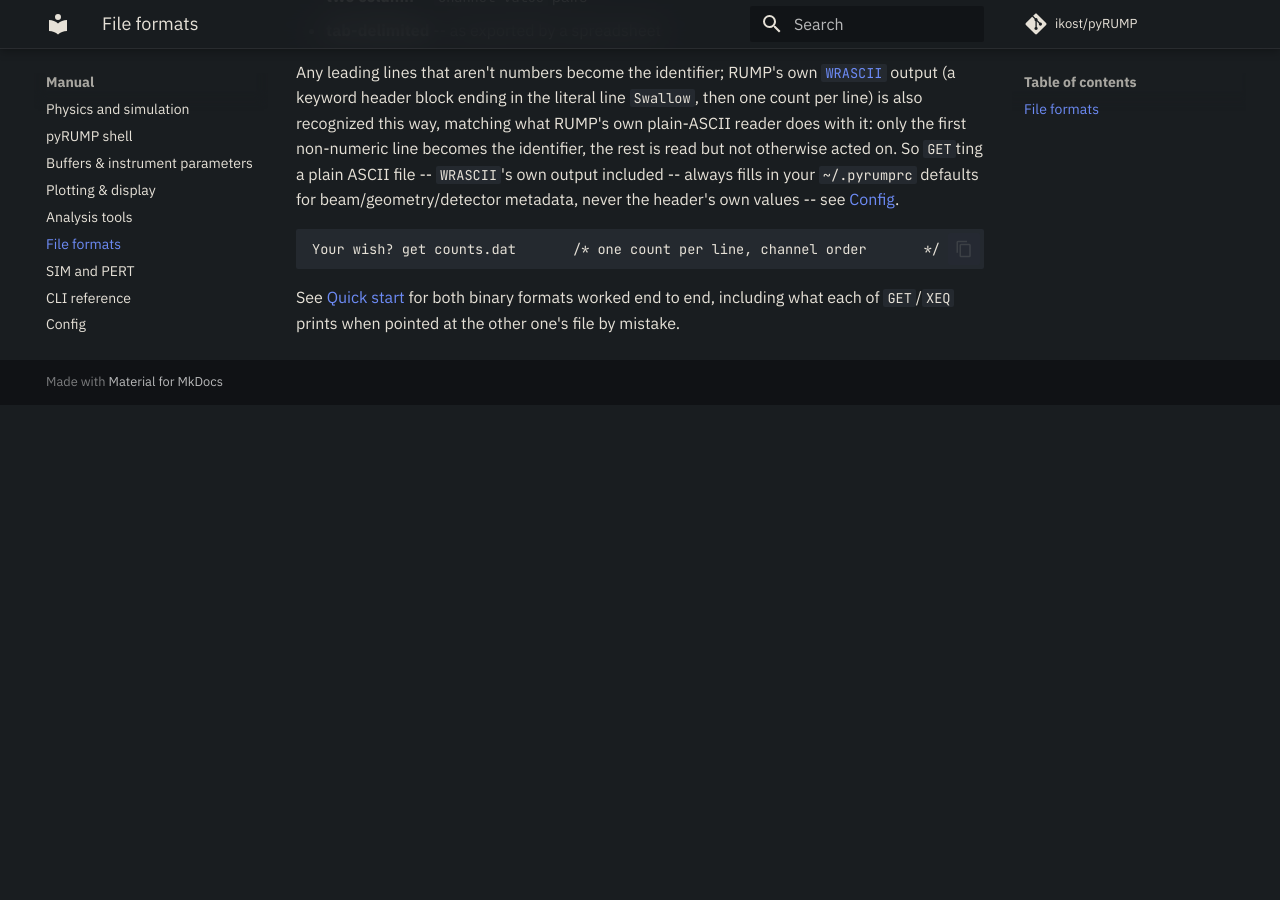
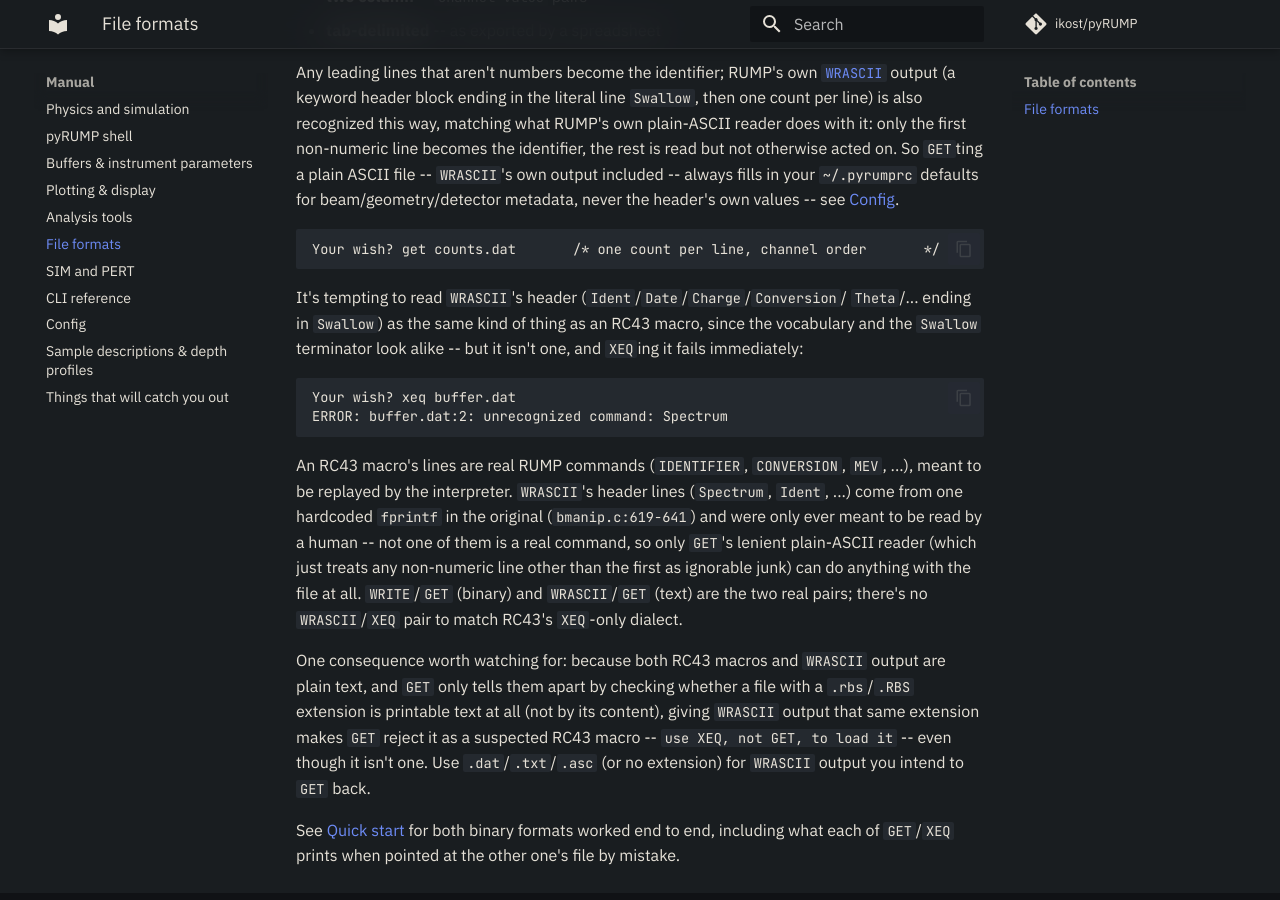
Before and after one commit to ikost/pyRUMP, an MkDocs documentation site: the page built from docs/manual/file-formats.md, in a window 1280 px wide and 900 px high, scrolled down 1231 px. Built offline with MkDocs 1.6.1 and Material for MkDocs 9.7.7, drawn with Linux system fonts in a browser that asks for light colours; comment, search, counter and statistics services are not loaded; before the commit the page ends 1636 px from its top, so only the background shows below that.

Commit message:
Document why WRASCII output is GET material, not XEQ material
WRASCII's header shares vocabulary with RC43 macros and ends the same way
(Swallow), which invites reading it as the same kind of file -- but XEQing
it fails immediately, since Spectrum/Ident/etc. aren't real commands, just
fields from one hardcoded fprintf in bmanip.c. Spells out the actual
pairing (WRITE/GET binary, WRASCII/GET text; no WRASCII/XEQ), and the
consequence that a .rbs/.RBS extension on WRASCII output makes GET
misidentify it as an RC43 macro, since that check only looks at whether the
file is printable text, not its content.

Co-Authored-By: Claude Sonnet 5 <noreply@anthropic.com>

````diff
--- a/docs/manual/file-formats.md
+++ b/docs/manual/file-formats.md
@@ -67,6 +67,34 @@ beam/geometry/detector metadata, never the header's own values
 Your wish? get counts.dat       /* one count per line, channel order       */
 ```
 
+It's tempting to read `WRASCII`'s header (`Ident`/`Date`/`Charge`/`Conversion`/
+`Theta`/... ending in `Swallow`) as the same kind of thing as an RC43 macro,
+since the vocabulary and the `Swallow` terminator look alike -- but it isn't
+one, and `XEQ`ing it fails immediately:
+
+```
+Your wish? xeq buffer.dat
+ERROR: buffer.dat:2: unrecognized command: Spectrum
+```
+
+An RC43 macro's lines are real RUMP commands (`IDENTIFIER`, `CONVERSION`,
+`MEV`, ...), meant to be replayed by the interpreter. `WRASCII`'s header
+lines (`Spectrum`, `Ident`, ...) come from one hardcoded `fprintf` in the
+original (`bmanip.c:619-641`) and were only ever meant to be read by a human
+-- not one of them is a real command, so only `GET`'s lenient plain-ASCII
+reader (which just treats any non-numeric line other than the first as
+ignorable junk) can do anything with the file at all. `WRITE`/`GET` (binary)
+and `WRASCII`/`GET` (text) are the two real pairs; there's no `WRASCII`/`XEQ`
+pair to match RC43's `XEQ`-only dialect.
+
+One consequence worth watching for: because both RC43 macros and `WRASCII`
+output are plain text, and `GET` only tells them apart by checking whether a
+file with a `.rbs`/`.RBS` extension is printable text at all (not by its
+content), giving `WRASCII` output that same extension makes `GET` reject it
+as a suspected RC43 macro -- `use XEQ, not GET, to load it` -- even though it
+isn't one. Use `.dat`/`.txt`/`.asc` (or no extension) for `WRASCII` output
+you intend to `GET` back.
+
 See [Quick start](../getting-started/index.md#data-loading) for both binary
 formats worked end to end, including what each of `GET`/`XEQ` prints when
 pointed at the other one's file by mistake.
````
